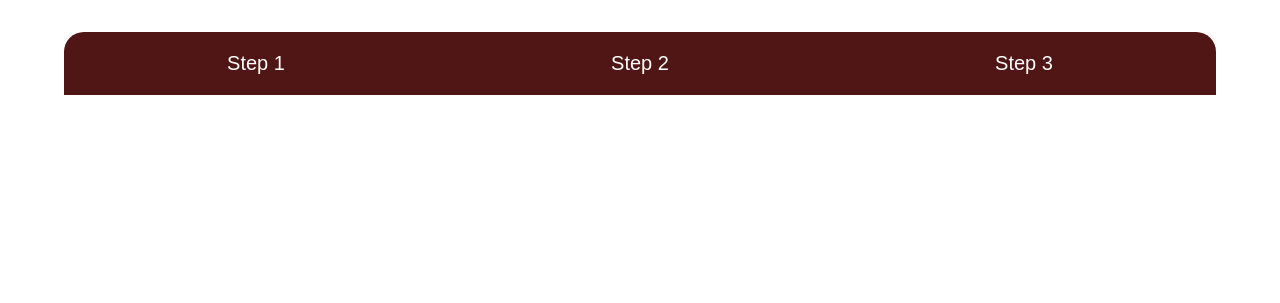
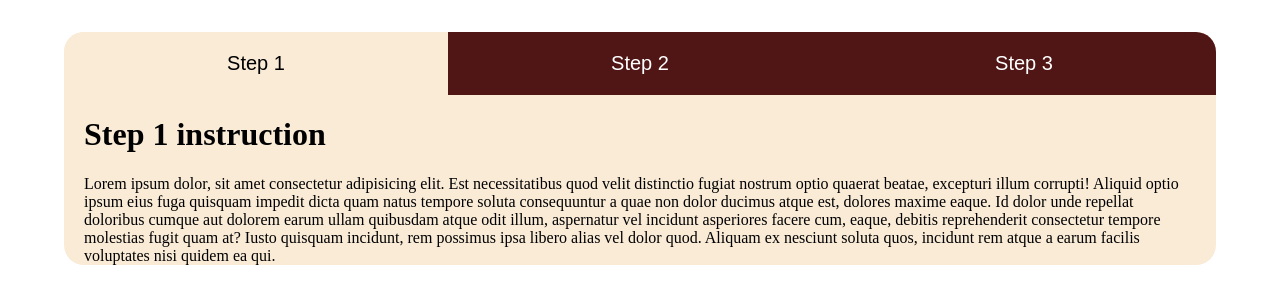
Before and after one commit to fatimaazizz/javascript, a plain HTML site: page Tabs/index.html in a window 1280 px wide. Shown: the part 946-1249 px from the top of the page. Before the commit the page ends 1141 px from the top, so only its background shows below. Drawn offline with Linux system fonts and the light colour scheme.

Commit message:
html change

```diff
--- a/Tabs/index.html
+++ b/Tabs/index.html
@@ -14,14 +14,14 @@
         </div>
         <div class="tabs-container">
             <div class="tabs">
-                <button class="btn" data-id="step1">Step 1</button>
+                <button class="btn active" data-id="step1">Step 1</button>
                 <button class="btn" data-id="step2">Step 2</button>
                 <button class="btn" data-id="step3">Step 3</button>
             </div>
             <div class="content-container">
-                <div class="content" id="step1">Lorem ipsum dolor, sit amet consectetur adipisicing elit. Est necessitatibus quod velit distinctio fugiat nostrum optio quaerat beatae, excepturi illum corrupti! Aliquid optio ipsum eius fuga quisquam impedit dicta quam natus tempore soluta consequuntur a quae non dolor ducimus atque est, dolores maxime eaque. Id dolor unde repellat doloribus cumque aut dolorem earum ullam quibusdam atque odit illum, aspernatur vel incidunt asperiores facere cum, eaque, debitis reprehenderit consectetur tempore molestias fugit quam at? Iusto quisquam incidunt, rem possimus ipsa libero alias vel dolor quod. Aliquam ex nesciunt soluta quos, incidunt rem atque a earum facilis voluptates nisi quidem ea qui.</div>
-                <div class="content" id="step2">Lorem ipsum dolor, sit amet consectetur adipisicing elit. Est necessitatibus quod velit distinctio fugiat nostrum optio quaerat beatae, excepturi illum corrupti! Aliquid optio ipsum eius fuga quisquam impedit dicta quam natus tempore soluta consequuntur a quae non dolor ducimus atque est, dolores maxime eaque. Id dolor unde repellat doloribus cumque aut dolorem earum ullam quibusdam atque odit illum, aspernatur vel incidunt asperiores facere cum, eaque, debitis reprehenderit consectetur tempore molestias fugit quam at? Iusto quisquam incidunt, rem possimus ipsa libero alias vel dolor quod. Aliquam ex nesciunt soluta quos, incidunt rem atque a earum facilis voluptates nisi quidem ea qui.</div>
-                <div class="content" id="step3">Lorem ipsum dolor, sit amet consectetur adipisicing elit. Est necessitatibus quod velit distinctio fugiat nostrum optio quaerat beatae, excepturi illum corrupti! Aliquid optio ipsum eius fuga quisquam impedit dicta quam natus tempore soluta consequuntur a quae non dolor ducimus atque est, dolores maxime eaque. Id dolor unde repellat doloribus cumque aut dolorem earum ullam quibusdam atque odit illum, aspernatur vel incidunt asperiores facere cum, eaque, debitis reprehenderit consectetur tempore molestias fugit quam at? Iusto quisquam incidunt, rem possimus ipsa libero alias vel dolor quod. Aliquam ex nesciunt soluta quos, incidunt rem atque a earum facilis voluptates nisi quidem ea qui.</div>
+                <div class="content active" id="step1"><h1>Step 1 instruction</h1>Lorem ipsum dolor, sit amet consectetur adipisicing elit. Est necessitatibus quod velit distinctio fugiat nostrum optio quaerat beatae, excepturi illum corrupti! Aliquid optio ipsum eius fuga quisquam impedit dicta quam natus tempore soluta consequuntur a quae non dolor ducimus atque est, dolores maxime eaque. Id dolor unde repellat doloribus cumque aut dolorem earum ullam quibusdam atque odit illum, aspernatur vel incidunt asperiores facere cum, eaque, debitis reprehenderit consectetur tempore molestias fugit quam at? Iusto quisquam incidunt, rem possimus ipsa libero alias vel dolor quod. Aliquam ex nesciunt soluta quos, incidunt rem atque a earum facilis voluptates nisi quidem ea qui.</div>
+                <div class="content" id="step2"><h1>Step 2 instruction</h1>Lorem ipsum dolor, sit amet consectetur adipisicing elit. Est necessitatibus quod velit distinctio fugiat nostrum optio quaerat beatae, excepturi illum corrupti! Aliquid optio ipsum eius fuga quisquam impedit dicta quam natus tempore soluta consequuntur a quae non dolor ducimus atque est, dolores maxime eaque. Id dolor unde repellat doloribus cumque aut dolorem earum ullam quibusdam atque odit illum, aspernatur vel incidunt asperiores facere cum, eaque, debitis reprehenderit consectetur tempore molestias fugit quam at? Iusto quisquam incidunt, rem possimus ipsa libero alias vel dolor quod. Aliquam ex nesciunt soluta quos, incidunt rem atque a earum facilis voluptates nisi quidem ea qui.</div>
+                <div class="content" id="step3"><h1>Step 3 instruction</h1>Lorem ipsum dolor, sit amet consectetur adipisicing elit. Est necessitatibus quod velit distinctio fugiat nostrum optio quaerat beatae, excepturi illum corrupti! Aliquid optio ipsum eius fuga quisquam impedit dicta quam natus tempore soluta consequuntur a quae non dolor ducimus atque est, dolores maxime eaque. Id dolor unde repellat doloribus cumque aut dolorem earum ullam quibusdam atque odit illum, aspernatur vel incidunt asperiores facere cum, eaque, debitis reprehenderit consectetur tempore molestias fugit quam at? Iusto quisquam incidunt, rem possimus ipsa libero alias vel dolor quod. Aliquam ex nesciunt soluta quos, incidunt rem atque a earum facilis voluptates nisi quidem ea qui.</div>
 
             </div>
         </div>
```
